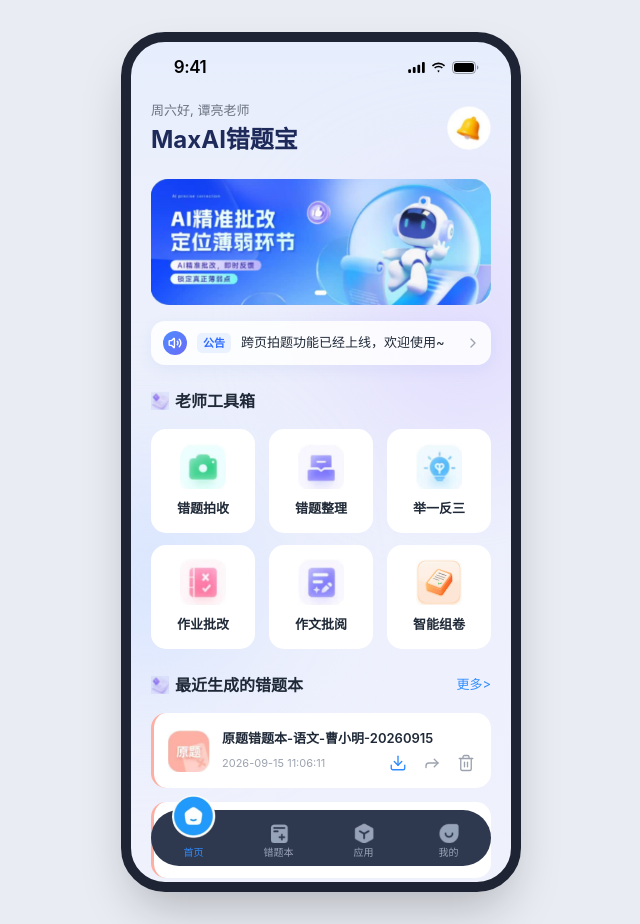
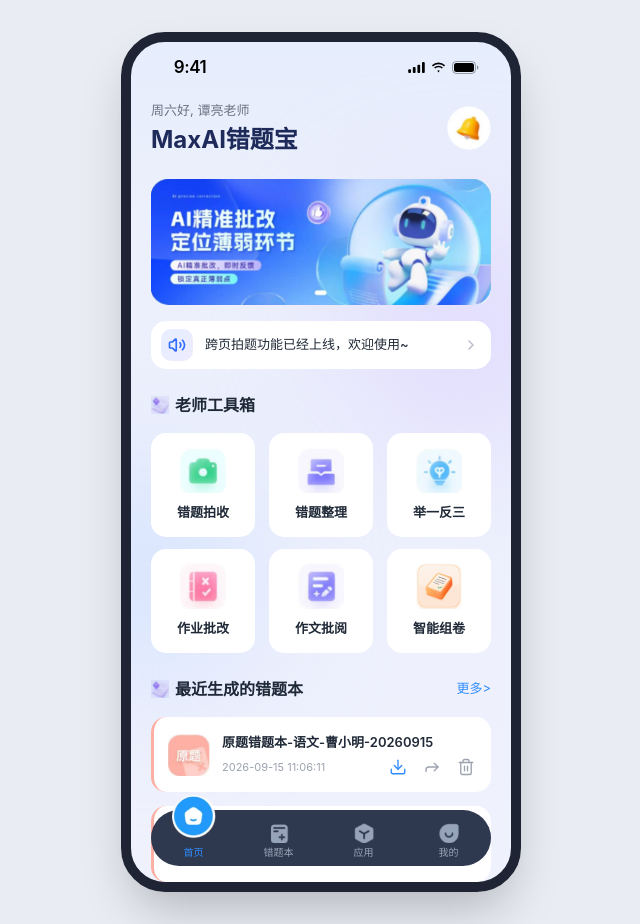
Before and after one commit to hzhou1734-pixel/136408-ctb-app-ui, a Next.js app: page / in a window 1280 px wide. Shown: the whole page, without its empty margins (319-959 px from the left). Built offline with nearby package versions, Linux system fonts and the light colour scheme.

Commit message:
公告栏去掉标签并统一卡片风格

```diff
--- a/components/home/notice-bar.tsx
+++ b/components/home/notice-bar.tsx
@@ -5,18 +5,15 @@ export function NoticeBar() {
     <section aria-label="通知公告" className="-mt-2 px-5">
       <a
         href="#"
-        className="flex h-11 items-center gap-2.5 rounded-[14px] bg-white/85 pl-3 pr-2.5 shadow-[0_4px_16px_rgba(80,110,200,0.08)] transition-transform active:scale-[0.98]"
+        className="flex h-12 items-center gap-3 rounded-[15px] bg-white pl-2.5 pr-3 transition-transform active:scale-[0.98]"
       >
-        <span className="flex size-6 shrink-0 items-center justify-center rounded-full bg-[linear-gradient(135deg,#4F8BFF,#6A6CF6)]">
-          <Volume2 aria-hidden="true" className="size-3.5 text-white" strokeWidth={2.4} />
+        <span className="flex size-8 shrink-0 items-center justify-center rounded-[10px] bg-[linear-gradient(135deg,#E6EFFF,#EEEBFF)]">
+          <Volume2 aria-hidden="true" className="size-[18px] text-[#2F6BFF]" strokeWidth={2.2} />
         </span>
-        <span className="shrink-0 rounded-[5px] bg-[#EAF1FF] px-1.5 py-0.5 text-[11px] font-semibold text-[#2F6BFF]">
-          公告
-        </span>
-        <p className="min-w-0 flex-1 truncate text-[13px] text-[#1F2937]">
+        <p className="min-w-0 flex-1 truncate text-[13px] font-medium text-[#1F2937]">
           跨页拍题功能已经上线，欢迎使用~
         </p>
-        <ChevronRight aria-hidden="true" className="size-4 shrink-0 text-[#9CA3AF]" />
+        <ChevronRight aria-hidden="true" className="size-4 shrink-0 text-[#B4BAC6]" />
       </a>
     </section>
   )
--- a/package.json
+++ b/package.json
@@ -1,6 +1,6 @@
 {
   "name": "my-project",
-  "version": "0.1.8",
+  "version": "0.1.9",
   "private": true,
   "packageManager": "pnpm@12.3.4",
   "scripts": {
```
